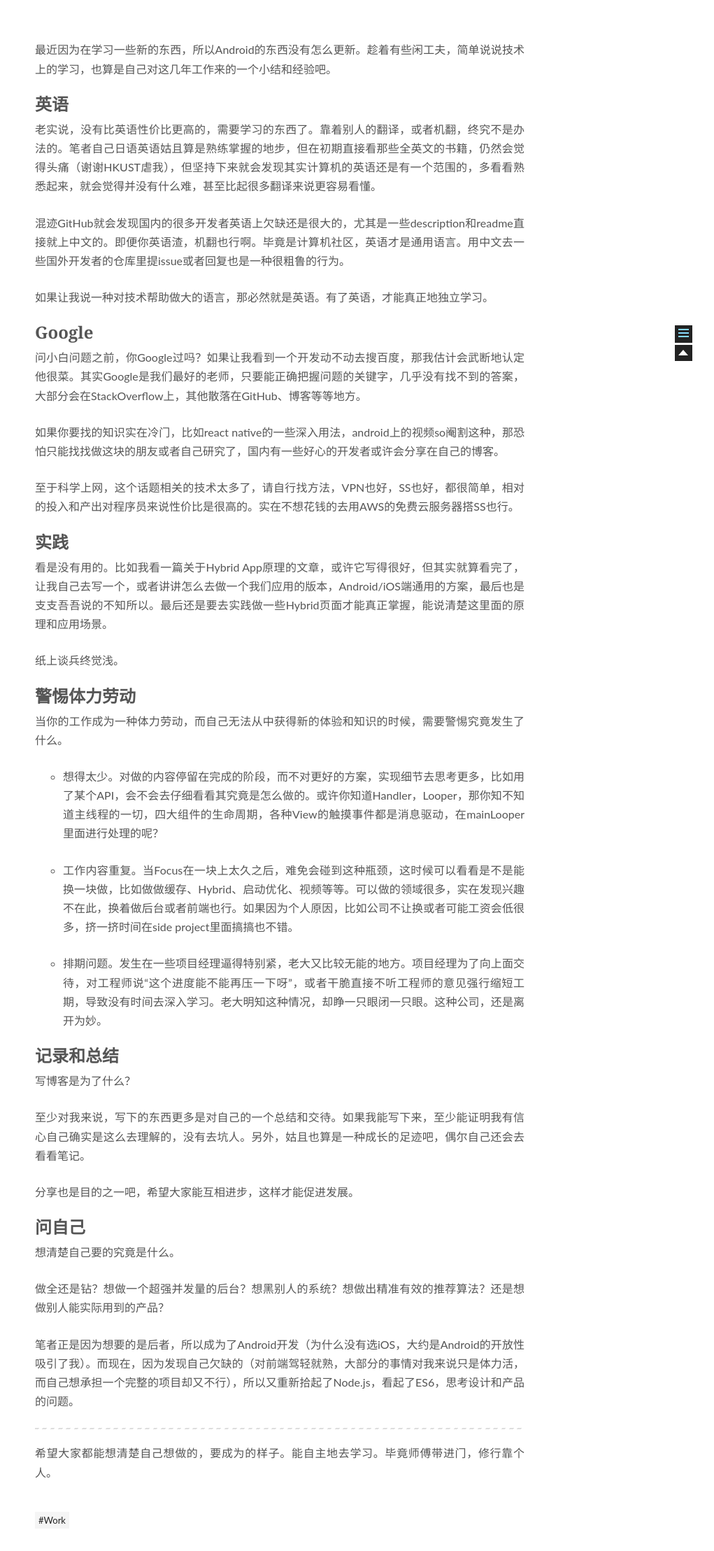
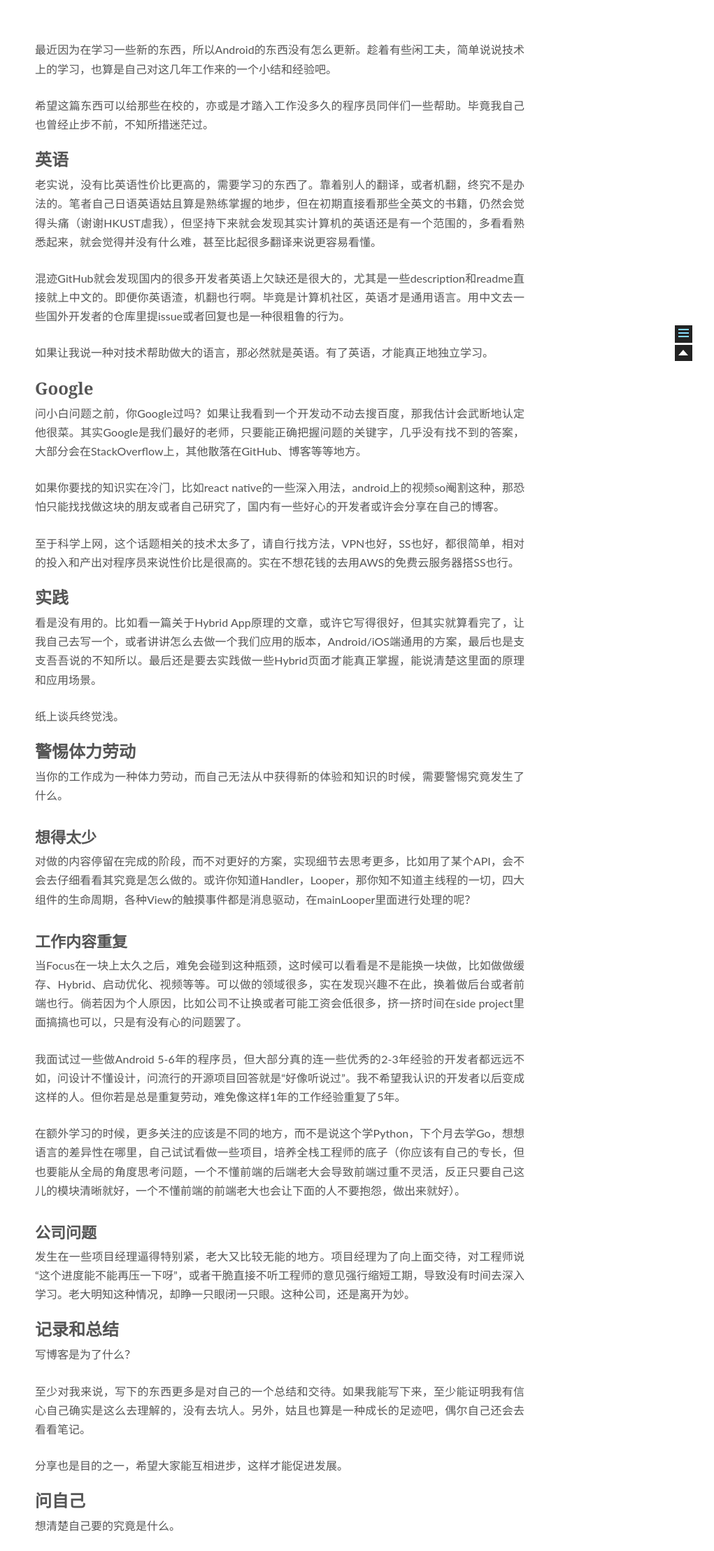
Before and after one commit to tianwenju/markzhai.github.io, a plain HTML site: page 2016/04/28/about-learning/index.html in a window 1280 px wide. Shown: the part 265-2482 px from the top of the page at 70% size, without its empty margins (240-1261 px from the left). Drawn offline with Linux system fonts and the light colour scheme; some packages are replaced by stand-ins of ours; a script that the page names is missing.

Commit message:
Site updated: 2016-05-02 09:38:33

```diff
--- a/2016/04/28/about-learning/index.html
+++ b/2016/04/28/about-learning/index.html
@@ -44,18 +44,21 @@
 
 
 <meta name="description" content="最近因为在学习一些新的东西，所以Android的东西没有怎么更新。趁着有些闲工夫，简单说说技术上的学习，也算是自己对这几年工作来的一个小结和经验吧。
-英语老实说，没有比英语性价比更高的，需要学习的东西了。靠着别人的翻译，或者机翻，终究不是办法的。笔者自己日语英语姑且算是熟练掌握的地步，但在初期直接看那些全英文的书籍，仍然会觉得头痛（谢谢HKUST虐我），但坚持下来就会发现其实计算机的英语还是有一个">
+希望这篇东西可以给那些在校的，亦或是才踏入工作没多久的程序员同伴们一些帮助。毕竟我自己也曾经止步不前，不知所措迷茫过。
+英语老实说，没有比英语性价比更高的，需要学习的东西了。靠着别人的翻译，或者机翻，终究不是办法的。笔者自己日语英语姑且算是熟练掌握的">
 <meta property="og:type" content="article">
 <meta property="og:title" content="关于技术学习">
 <meta property="og:url" content="http://blog.zhaiyifan.cn/2016/04/28/about-learning/index.html">
 <meta property="og:site_name" content="markzhai's home">
 <meta property="og:description" content="最近因为在学习一些新的东西，所以Android的东西没有怎么更新。趁着有些闲工夫，简单说说技术上的学习，也算是自己对这几年工作来的一个小结和经验吧。
-英语老实说，没有比英语性价比更高的，需要学习的东西了。靠着别人的翻译，或者机翻，终究不是办法的。笔者自己日语英语姑且算是熟练掌握的地步，但在初期直接看那些全英文的书籍，仍然会觉得头痛（谢谢HKUST虐我），但坚持下来就会发现其实计算机的英语还是有一个">
-<meta property="og:updated_time" content="2016-04-30T14:42:30.000Z">
+希望这篇东西可以给那些在校的，亦或是才踏入工作没多久的程序员同伴们一些帮助。毕竟我自己也曾经止步不前，不知所措迷茫过。
+英语老实说，没有比英语性价比更高的，需要学习的东西了。靠着别人的翻译，或者机翻，终究不是办法的。笔者自己日语英语姑且算是熟练掌握的">
+<meta property="og:updated_time" content="2016-05-02T01:38:07.000Z">
 <meta name="twitter:card" content="summary">
 <meta name="twitter:title" content="关于技术学习">
 <meta name="twitter:description" content="最近因为在学习一些新的东西，所以Android的东西没有怎么更新。趁着有些闲工夫，简单说说技术上的学习，也算是自己对这几年工作来的一个小结和经验吧。
-英语老实说，没有比英语性价比更高的，需要学习的东西了。靠着别人的翻译，或者机翻，终究不是办法的。笔者自己日语英语姑且算是熟练掌握的地步，但在初期直接看那些全英文的书籍，仍然会觉得头痛（谢谢HKUST虐我），但坚持下来就会发现其实计算机的英语还是有一个">
+希望这篇东西可以给那些在校的，亦或是才踏入工作没多久的程序员同伴们一些帮助。毕竟我自己也曾经止步不前，不知所措迷茫过。
+英语老实说，没有比英语性价比更高的，需要学习的东西了。靠着别人的翻译，或者机翻，终究不是办法的。笔者自己日语英语姑且算是熟练掌握的">
 
 
 <script type="text/javascript" id="hexo.configuration">
@@ -250,31 +253,30 @@
 
 
         <span itemprop="articleBody"><p>最近因为在学习一些新的东西，所以Android的东西没有怎么更新。趁着有些闲工夫，简单说说技术上的学习，也算是自己对这几年工作来的一个小结和经验吧。</p>
+<p>希望这篇东西可以给那些在校的，亦或是才踏入工作没多久的程序员同伴们一些帮助。毕竟我自己也曾经止步不前，不知所措迷茫过。</p>
 <h1 id="英语">英语</h1><p>老实说，没有比英语性价比更高的，需要学习的东西了。靠着别人的翻译，或者机翻，终究不是办法的。笔者自己日语英语姑且算是熟练掌握的地步，但在初期直接看那些全英文的书籍，仍然会觉得头痛（谢谢HKUST虐我），但坚持下来就会发现其实计算机的英语还是有一个范围的，多看看熟悉起来，就会觉得并没有什么难，甚至比起很多翻译来说更容易看懂。</p>
 <p>混迹GitHub就会发现国内的很多开发者英语上欠缺还是很大的，尤其是一些description和readme直接就上中文的。即便你英语渣，机翻也行啊。毕竟是计算机社区，英语才是通用语言。用中文去一些国外开发者的仓库里提issue或者回复也是一种很粗鲁的行为。</p>
 <p>如果让我说一种对技术帮助做大的语言，那必然就是英语。有了英语，才能真正地独立学习。</p>
 <h1 id="Google">Google</h1><p>问小白问题之前，你Google过吗？如果让我看到一个开发动不动去搜百度，那我估计会武断地认定他很菜。其实Google是我们最好的老师，只要能正确把握问题的关键字，几乎没有找不到的答案，大部分会在StackOverflow上，其他散落在GitHub、博客等等地方。</p>
 <p>如果你要找的知识实在冷门，比如react native的一些深入用法，android上的视频so阉割这种，那恐怕只能找找做这块的朋友或者自己研究了，国内有一些好心的开发者或许会分享在自己的博客。</p>
 <p>至于科学上网，这个话题相关的技术太多了，请自行找方法，VPN也好，SS也好，都很简单，相对的投入和产出对程序员来说性价比是很高的。实在不想花钱的去用AWS的免费云服务器搭SS也行。</p>
-<h1 id="实践">实践</h1><p>看是没有用的。比如我看一篇关于Hybrid App原理的文章，或许它写得很好，但其实就算看完了，让我自己去写一个，或者讲讲怎么去做一个我们应用的版本，Android/iOS端通用的方案，最后也是支支吾吾说的不知所以。最后还是要去实践做一些Hybrid页面才能真正掌握，能说清楚这里面的原理和应用场景。</p>
+<h1 id="实践">实践</h1><p>看是没有用的。比如看一篇关于Hybrid App原理的文章，或许它写得很好，但其实就算看完了，让我自己去写一个，或者讲讲怎么去做一个我们应用的版本，Android/iOS端通用的方案，最后也是支支吾吾说的不知所以。最后还是要去实践做一些Hybrid页面才能真正掌握，能说清楚这里面的原理和应用场景。</p>
 <p>纸上谈兵终觉浅。</p>
 <h1 id="警惕体力劳动">警惕体力劳动</h1><p>当你的工作成为一种体力劳动，而自己无法从中获得新的体验和知识的时候，需要警惕究竟发生了什么。</p>
-<ul>
-<li><p>想得太少。对做的内容停留在完成的阶段，而不对更好的方案，实现细节去思考更多，比如用了某个API，会不会去仔细看看其究竟是怎么做的。或许你知道Handler，Looper，那你知不知道主线程的一切，四大组件的生命周期，各种View的触摸事件都是消息驱动，在mainLooper里面进行处理的呢？</p>
-</li>
-<li><p>工作内容重复。当Focus在一块上太久之后，难免会碰到这种瓶颈，这时候可以看看是不是能换一块做，比如做做缓存、Hybrid、启动优化、视频等等。可以做的领域很多，实在发现兴趣不在此，换着做后台或者前端也行。如果因为个人原因，比如公司不让换或者可能工资会低很多，挤一挤时间在side project里面搞搞也不错。</p>
-</li>
-<li><p>排期问题。发生在一些项目经理逼得特别紧，老大又比较无能的地方。项目经理为了向上面交待，对工程师说“这个进度能不能再压一下呀”，或者干脆直接不听工程师的意见强行缩短工期，导致没有时间去深入学习。老大明知这种情况，却睁一只眼闭一只眼。这种公司，还是离开为妙。</p>
-</li>
-</ul>
+<h2 id="想得太少">想得太少</h2><p>对做的内容停留在完成的阶段，而不对更好的方案，实现细节去思考更多，比如用了某个API，会不会去仔细看看其究竟是怎么做的。或许你知道Handler，Looper，那你知不知道主线程的一切，四大组件的生命周期，各种View的触摸事件都是消息驱动，在mainLooper里面进行处理的呢？</p>
+<h2 id="工作内容重复">工作内容重复</h2><p>当Focus在一块上太久之后，难免会碰到这种瓶颈，这时候可以看看是不是能换一块做，比如做做缓存、Hybrid、启动优化、视频等等。可以做的领域很多，实在发现兴趣不在此，换着做后台或者前端也行。倘若因为个人原因，比如公司不让换或者可能工资会低很多，挤一挤时间在side project里面搞搞也可以，只是有没有心的问题罢了。</p>
+<p>我面试过一些做Android 5-6年的程序员，但大部分真的连一些优秀的2-3年经验的开发者都远远不如，问设计不懂设计，问流行的开源项目回答就是“好像听说过”。我不希望我认识的开发者以后变成这样的人。但你若是总是重复劳动，难免像这样1年的工作经验重复了5年。</p>
+<p>在额外学习的时候，更多关注的应该是不同的地方，而不是说这个学Python，下个月去学Go，想想语言的差异性在哪里，自己试试看做一些项目，培养全栈工程师的底子（你应该有自己的专长，但也要能从全局的角度思考问题，一个不懂前端的后端老大会导致前端过重不灵活，反正只要自己这儿的模块清晰就好，一个不懂前端的前端老大也会让下面的人不要抱怨，做出来就好）。</p>
+<h2 id="公司问题">公司问题</h2><p>发生在一些项目经理逼得特别紧，老大又比较无能的地方。项目经理为了向上面交待，对工程师说“这个进度能不能再压一下呀”，或者干脆直接不听工程师的意见强行缩短工期，导致没有时间去深入学习。老大明知这种情况，却睁一只眼闭一只眼。这种公司，还是离开为妙。</p>
 <h1 id="记录和总结">记录和总结</h1><p>写博客是为了什么？</p>
 <p>至少对我来说，写下的东西更多是对自己的一个总结和交待。如果我能写下来，至少能证明我有信心自己确实是这么去理解的，没有去坑人。另外，姑且也算是一种成长的足迹吧，偶尔自己还会去看看笔记。</p>
-<p>分享也是目的之一吧，希望大家能互相进步，这样才能促进发展。</p>
+<p>分享也是目的之一，希望大家能互相进步，这样才能促进发展。</p>
 <h1 id="问自己">问自己</h1><p>想清楚自己要的究竟是什么。</p>
 <p>做全还是钻？想做一个超强并发量的后台？想黑别人的系统？想做出精准有效的推荐算法？还是想做别人能实际用到的产品？</p>
 <p>笔者正是因为想要的是后者，所以成为了Android开发（为什么没有选iOS，大约是Android的开放性吸引了我）。而现在，因为发现自己欠缺的（对前端驾轻就熟，大部分的事情对我来说只是体力活，而自己想承担一个完整的项目却又不行），所以又重新拾起了Node.js，看起了ES6，思考设计和产品的问题。</p>
 <hr>
-<p>希望大家都能想清楚自己想做的，要成为的样子。能自主地去学习。毕竟师傅带进门，修行靠个人。</p>
+<p>希望大家都能想清楚自己想做的，要成为的样子。能自主地去学习。毕竟师傅带进门，修行靠个人。我不想鸡汤，大家各自走好，望来日可并肩一起，彼此说一句“很高兴遇见你”。</p>
+<p>原文发布于：<a href="http://blog.zhaiyifan.cn/2016/04/28/about-learning/">http://blog.zhaiyifan.cn/2016/04/28/about-learning/</a></p>
 </span>
 
     </div>
@@ -489,7 +491,7 @@
           <div class="post-toc">
 
 
-              <div class="post-toc-content"><ol class="nav"><li class="nav-item nav-level-1"><a class="nav-link" href="#英语"><span class="nav-number">1.</span> <span class="nav-text">英语</span></a></li><li class="nav-item nav-level-1"><a class="nav-link" href="#Google"><span class="nav-number">2.</span> <span class="nav-text">Google</span></a></li><li class="nav-item nav-level-1"><a class="nav-link" href="#实践"><span class="nav-number">3.</span> <span class="nav-text">实践</span></a></li><li class="nav-item nav-level-1"><a class="nav-link" href="#警惕体力劳动"><span class="nav-number">4.</span> <span class="nav-text">警惕体力劳动</span></a></li><li class="nav-item nav-level-1"><a class="nav-link" href="#记录和总结"><span class="nav-number">5.</span> <span class="nav-text">记录和总结</span></a></li><li class="nav-item nav-level-1"><a class="nav-link" href="#问自己"><span class="nav-number">6.</span> <span class="nav-text">问自己</span></a></li></ol></div>
+              <div class="post-toc-content"><ol class="nav"><li class="nav-item nav-level-1"><a class="nav-link" href="#英语"><span class="nav-number">1.</span> <span class="nav-text">英语</span></a></li><li class="nav-item nav-level-1"><a class="nav-link" href="#Google"><span class="nav-number">2.</span> <span class="nav-text">Google</span></a></li><li class="nav-item nav-level-1"><a class="nav-link" href="#实践"><span class="nav-number">3.</span> <span class="nav-text">实践</span></a></li><li class="nav-item nav-level-1"><a class="nav-link" href="#警惕体力劳动"><span class="nav-number">4.</span> <span class="nav-text">警惕体力劳动</span></a><ol class="nav-child"><li class="nav-item nav-level-2"><a class="nav-link" href="#想得太少"><span class="nav-number">4.1.</span> <span class="nav-text">想得太少</span></a></li><li class="nav-item nav-level-2"><a class="nav-link" href="#工作内容重复"><span class="nav-number">4.2.</span> <span class="nav-text">工作内容重复</span></a></li><li class="nav-item nav-level-2"><a class="nav-link" href="#公司问题"><span class="nav-number">4.3.</span> <span class="nav-text">公司问题</span></a></li></ol></li><li class="nav-item nav-level-1"><a class="nav-link" href="#记录和总结"><span class="nav-number">5.</span> <span class="nav-text">记录和总结</span></a></li><li class="nav-item nav-level-1"><a class="nav-link" href="#问自己"><span class="nav-number">6.</span> <span class="nav-text">问自己</span></a></li></ol></div>
 
           </div>
           <div class="post-toc-indicator-bottom post-toc-indicator"></div>
--- a/css/main.css
+++ b/css/main.css
@@ -1055,7 +1055,7 @@ body {
   width: 4px;
   height: 4px;
   border-radius: 50%;
-  background: #c320ff;
+  background: #496ba7;
 }
 .sidebar-nav {
   margin: 0;
```
Also changed, not shown: 2016/04/30/android-new-project-from-0-p5/index.html (+2 -2 lines), atom.xml (+14 -15 lines), index.html (+2 -1 lines).
